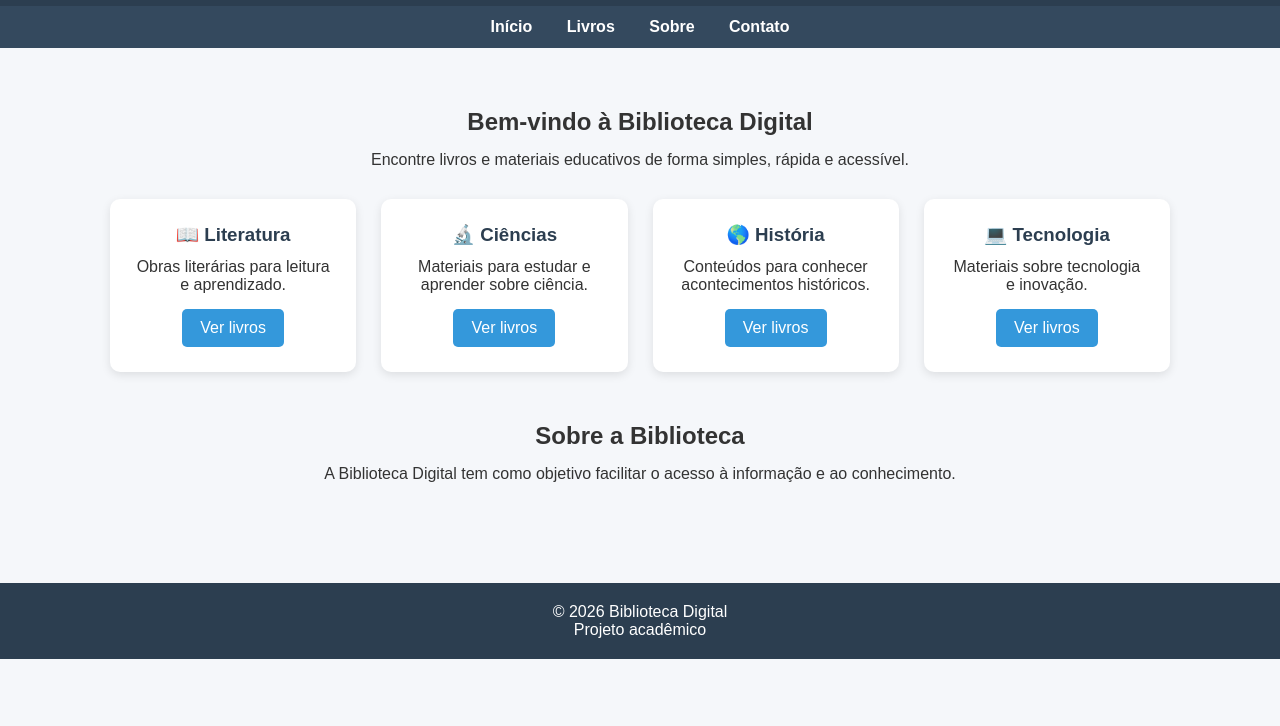
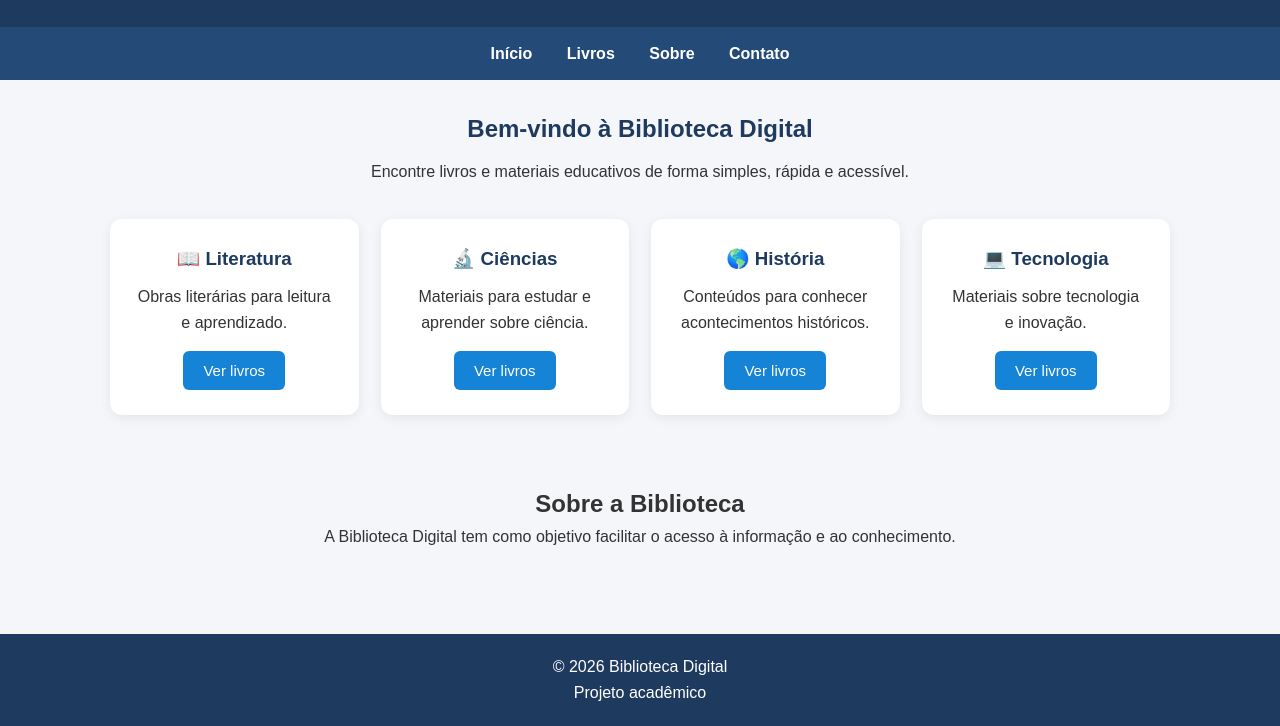
Before and after one commit to andreia2019451/biblioteca-digittal-unifecaf, a plain HTML site: page index.html in a window 1280 px wide. Shown: the part 110-836 px from the top of the page. Before the commit the page ends 800 px from the top, so only its background shows below. Drawn offline with Linux system fonts and the light colour scheme.

Commit message:
Refactor HTML structure and improve styling
Updated styling and structure of the HTML document, including header, navigation, main content, and footer sections. Improved layout and design consistency for better user experience.

```diff
--- a/index.html
+++ b/index.html
@@ -14,24 +14,25 @@
 
     body {
       font-family: Arial, sans-serif;
-            background-color: #f5f7fa;
+      background: #f4f6f9;
       color: #333;
+      line-height: 1.6;
     }
 
     header {
-            background-color: #2c3e50;
+      background: #1e3a5f;
       color: white;
-            padding: 25px;
       text-align: center;
+      padding: 30px 15px;
     }
 
     header h1 {
-            margin-bottom: 10px;
+      font-size: 32px;
     }
 
     nav {
-            background-color: #34495e;
-            padding: 12px;
+      background: #244b78;
+      padding: 14px;
       text-align: center;
     }
 
@@ -46,142 +47,180 @@
       text-decoration: underline;
     }
 
+    main {
+      max-width: 1100px;
+      margin: auto;
+      padding: 30px 20px;
+    }
+
     .principal {
-            max-width: 1100px;
-            margin: 40px auto;
-            padding: 20px;
+      text-align: center;
+      margin-bottom: 35px;
     }
 
     .principal h2 {
-            text-align: center;
-            margin-bottom: 15px;
+      margin-bottom: 10px;
+      color: #1e3a5f;
     }
 
-        .principal p {
-            text-align: center;
-            margin-bottom: 30px;
-        }
-
-        .livros {
+    .categorias {
       display: grid;
-            grid-template-columns: repeat(auto-fit, minmax(220px, 1fr));
-            gap: 25px;
+      grid-template-columns:
+        repeat(auto-fit, minmax(220px, 1fr));
+      gap: 22px;
     }
 
     .livro {
-            background-color: white;
+      background: white;
       padding: 25px;
-            border-radius: 10px;
-            box-shadow: 0 3px 10px rgba(0,0,0,0.1);
+      border-radius: 12px;
       text-align: center;
+      box-shadow: 0 3px 12px #00000012;
     }
 
     .livro h3 {
-            margin-bottom: 12px;
-            color: #2c3e50;
-        }
-
-        .livro p {
-            margin-bottom: 15px;
+      color: #1e3a5f;
+      margin-bottom: 10px;
     }
 
     .botao {
       display: inline-block;
-            background-color: #3498db;
+      background: #1684d6;
       color: white;
-            padding: 10px 18px;
-            border-radius: 5px;
+      padding: 11px 20px;
+      margin-top: 16px;
+      border: none;
+      border-radius: 6px;
       text-decoration: none;
+      cursor: pointer;
+      font-size: 15px;
     }
 
     .botao:hover {
-            background-color: #2980b9;
+      background: #105fa0;
+    }
+
+    #lista-livros {
+      display: none;
+      background: white;
+      padding: 25px;
+      margin-top: 35px;
+      border-radius: 12px;
+      box-shadow: 0 3px 12px #00000012;
+    }
+
+    #lista-livros h2 {
+      color: #1e3a5f;
+      margin-bottom: 15px;
+    }
+
+    .item-livro {
+      border-bottom: 1px solid #ddd;
+      padding: 15px 0;
+    }
+
+    .item-livro:last-child {
+      border-bottom: none;
+    }
+
+    .item-livro a {
+      color: #0876c9;
+      font-weight: bold;
+    }
+
+    .sobre {
+      text-align: center;
+      margin-top: 45px;
+      padding: 25px;
     }
 
     footer {
-            margin-top: 50px;
-            background-color: #2c3e50;
+      background: #1e3a5f;
       color: white;
       text-align: center;
       padding: 20px;
+      margin-top: 30px;
     }
 
-        @media (max-width: 600px) {
-            nav a {
-                display: block;
-                margin: 10px;
-            }
+    [hidden] {
+      display: none !important;
     }
   </style>
 </head>
 
 <body>
 
-    <header>
+  <header id="inicio">
     <h1>📚 Biblioteca Digital</h1>
     <p>Conhecimento ao alcance de todos</p>
   </header>
 
   <nav>
     <a href="#inicio">Início</a>
-        <a href="#livros">Livros</a>
+    <a href="#categorias">Livros</a>
     <a href="#sobre">Sobre</a>
     <a href="#contato">Contato</a>
   </nav>
 
-    <main class="principal" id="inicio">
+  <main>
+    <section class="principal">
+      <h2>Bem-vindo à Biblioteca Digital</h2>
+      <p>Encontre livros e materiais educativos de forma simples, rápida e acessível.</p>
+    </section>
 
-        <h2>Bem-vindo à Biblioteca Digital</h2>
-
-        <p>
-            Encontre livros e materiais educativos de forma simples,
-            rápida e acessível.
-        </p>
-
-        <section class="livros" id="livros">
+    <section id="categorias" class="categorias">
 
       <div class="livro">
         <h3>📖 Literatura</h3>
-                <p>
-                    Obras literárias para leitura e aprendizado.
-                </p>
-                <a href="#" class="botao">Ver livros</a>
+        <p>Obras literárias para leitura e aprendizado.</p>
+        <button class="botao" onclick="mostrarLivros('literatura')">
+          Ver livros
+        </button>
       </div>
 
       <div class="livro">
         <h3>🔬 Ciências</h3>
-                <p>
-                    Materiais para estudar e aprender sobre ciência.
-                </p>
-                <a href="#" class="botao">Ver livros</a>
+        <p>Materiais para estudar e aprender sobre ciência.</p>
+        <button class="botao" onclick="mostrarLivros('ciencias')">
+          Ver livros
+        </button>
       </div>
 
       <div class="livro">
         <h3>🌎 História</h3>
-                <p>
-                    Conteúdos para conhecer acontecimentos históricos.
-                </p>
-                <a href="#" class="botao">Ver livros</a>
+        <p>Conteúdos para conhecer acontecimentos históricos.</p>
+        <button class="botao" onclick="mostrarLivros('historia')">
+          Ver livros
+        </button>
       </div>
 
       <div class="livro">
         <h3>💻 Tecnologia</h3>
-                <p>
-                    Materiais sobre tecnologia e inovação.
-                </p>
-                <a href="#" class="botao">Ver livros</a>
+        <p>Materiais sobre tecnologia e inovação.</p>
+        <button class="botao" onclick="mostrarLivros('tecnologia')">
+          Ver livros
+        </button>
       </div>
 
     </section>
 
-        <section id="sobre" style="margin-top: 50px; text-align: center;">
+    <section id="lista-livros" aria-live="polite">
+      <h2 id="titulo-livros">Livros disponíveis</h2>
+      <p id="descricao-livros"></p>
+      <div id="conteudo-livros"></div>
+
+      <button class="botao" onclick="fecharLivros()">
+        Voltar às categorias
+      </button>
+    </section>
+
+    <section id="sobre" class="sobre">
       <h2>Sobre a Biblioteca</h2>
-            <p style="margin-top: 15px;">
+      <p>
         A Biblioteca Digital tem como objetivo facilitar
         o acesso à informação e ao conhecimento.
       </p>
     </section>
-
   </main>
 
   <footer id="contato">
@@ -189,5 +228,153 @@
     <p>Projeto acadêmico</p>
   </footer>
 
+  <script>
+    const livros = {
+      literatura: {
+        titulo: "📖 Livros de Literatura",
+        descricao: "Explore obras literárias e clássicos.",
+        itens: [
+          {
+            nome: "Dom Casmurro",
+            autor: "Machado de Assis",
+            busca: "Dom Casmurro Machado de Assis"
+          },
+          {
+            nome: "O Cortiço",
+            autor: "Aluísio Azevedo",
+            busca: "O Cortiço Aluísio Azevedo"
+          },
+          {
+            nome: "Iracema",
+            autor: "José de Alencar",
+            busca: "Iracema José de Alencar"
+          }
+        ]
+      },
+
+      ciencias: {
+        titulo: "🔬 Livros de Ciências",
+        descricao: "Aprenda mais sobre o mundo e a natureza.",
+        itens: [
+          {
+            nome: "Biologia",
+            autor: "Materiais de estudo",
+            busca: "livros de biologia"
+          },
+          {
+            nome: "Física",
+            autor: "Materiais de estudo",
+            busca: "livros de física"
+          },
+          {
+            nome: "Química",
+            autor: "Materiais de estudo",
+            busca: "livros de química"
+          }
+        ]
+      },
+
+      historia: {
+        titulo: "🌎 Livros de História",
+        descricao: "Conheça acontecimentos e sociedades do passado.",
+        itens: [
+          {
+            nome: "História do Brasil",
+            autor: "Materiais de estudo",
+            busca: "livros de história do Brasil"
+          },
+          {
+            nome: "História Antiga",
+            autor: "Materiais de estudo",
+            busca: "livros de história antiga"
+          },
+          {
+            nome: "História Mundial",
+            autor: "Materiais de estudo",
+            busca: "livros de história mundial"
+          }
+        ]
+      },
+
+      tecnologia: {
+        titulo: "💻 Livros de Tecnologia",
+        descricao: "Conheça programação, informática e inovação.",
+        itens: [
+          {
+            nome: "HTML e CSS",
+            autor: "Desenvolvimento web",
+            busca: "livros HTML CSS para iniciantes"
+          },
+          {
+            nome: "JavaScript",
+            autor: "Programação",
+            busca: "livros JavaScript para iniciantes"
+          },
+          {
+            nome: "Informática",
+            autor: "Tecnologia",
+            busca: "livros de informática"
+          }
+        ]
+      }
+    };
+
+    function mostrarLivros(categoria) {
+      const dados = livros[categoria];
+
+      if (!dados) {
+        alert("Categoria não encontrada.");
+        return;
+      }
+
+      document.getElementById("titulo-livros").textContent =
+        dados.titulo;
+
+      document.getElementById("descricao-livros").textContent =
+        dados.descricao;
+
+      const conteudo = document.getElementById("conteudo-livros");
+      conteudo.replaceChildren();
+
+      dados.itens.forEach(function(livro) {
+        const item = document.createElement("div");
+        item.className = "item-livro";
+
+        const titulo = document.createElement("h3");
+        titulo.textContent = livro.nome;
+
+        const autor = document.createElement("p");
+        autor.textContent = livro.autor;
+
+        const link = document.createElement("a");
+        link.textContent = "Pesquisar livro";
+        link.href =
+          "https://books.google.com/books?q=" +
+          encodeURIComponent(livro.busca);
+        link.target = "_blank";
+        link.rel = "noopener noreferrer";
+
+        item.append(titulo, autor, link);
+        conteudo.appendChild(item);
+      });
+
+      document.getElementById("lista-livros").style.display = "block";
+
+      document.getElementById("lista-livros").scrollIntoView({
+        behavior: "smooth",
+        block: "start"
+      });
+    }
+
+    function fecharLivros() {
+      document.getElementById("lista-livros").style.display = "none";
+
+      document.getElementById("categorias").scrollIntoView({
+        behavior: "smooth",
+        block: "start"
+      });
+    }
+  </script>
+
 </body>
 </html>
```
Lines whose indentation alone changed are shown as unchanged.
